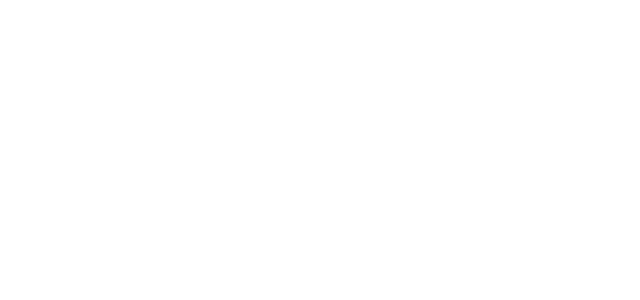
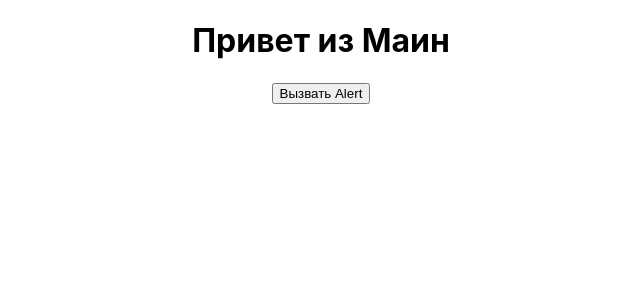
Before and after one commit to Abubjazov/ReactHooksApp, a React (Create React App) app: page / in a window 1280 px wide. Shown: the top 300 px of the page, without its empty margins (319-959 px from the left). Built offline with nearby package versions, Linux system fonts and the light colour scheme.

Commit message:
React Hooks: тема использование useContext

```diff
--- a/src/App.js
+++ b/src/App.js
@@ -1,12 +1,17 @@
+import React from 'react'
 import './App.css'
-import { useState } from 'react'
+import Main from './code_samples/Main'
+import Alert from './code_samples/Alert/Alert'
+import { AlertProvider } from './code_samples/Alert/AlertContext'
 
 function App() {
-
   return (
-    <div className="App">
-
-    </div>
+    <AlertProvider>
+      <div className="App">
+        <Alert />
+        <Main />
+      </div>
+      </AlertProvider>
   )
 }
 
--- /dev/null
+++ b/src/code_samples/Alert/Alert.js
@@ -0,0 +1,14 @@
+import React from 'react'
+import { useAlert } from './AlertContext'
+
+export default function Alert() {
+    const alert = useAlert()
+
+    if(!alert.visible) return null
+
+    return (
+        <div onClick={alert.toggle}>
+            Очень важное сообщение!
+        </div>
+    )
+}
--- /dev/null
+++ b/src/code_samples/Alert/AlertContext.js
@@ -0,0 +1,29 @@
+import React, { useState } from 'react'
+import { useContext } from 'react'
+
+const AlertContext = React.createContext()
+// const AlertToggleContext = React.createContext()
+
+export const useAlert = () => {
+    return useContext(AlertContext)
+}
+
+// export const useAlertToggle = () => {
+//     return useContext(AlertToggleContext)
+// }
+
+export const AlertProvider = ({ children }) => {
+    const [alert, setAlert] = useState(false),
+          toggle = () => setAlert(prev => !prev)
+
+    return (
+        <AlertContext.Provider value={{
+            visible: alert,
+            toggle
+        }}>
+            {/* <AlertToggleContext.Provider value={toggle}> */}
+                {children}
+            {/* </AlertToggleContext.Provider> */}
+        </AlertContext.Provider>
+    )
+}
--- /dev/null
+++ b/src/code_samples/Main.js
@@ -0,0 +1,12 @@
+import React from 'react'
+import { useAlert } from './Alert/AlertContext'
+
+export default function Main() {
+    const {toggle} = useAlert()
+    return (
+        <>
+            <h1>Привет из Маин</h1>
+            <button onClick={toggle}>Вызвать Alert</button>
+        </>
+    )
+}
```
